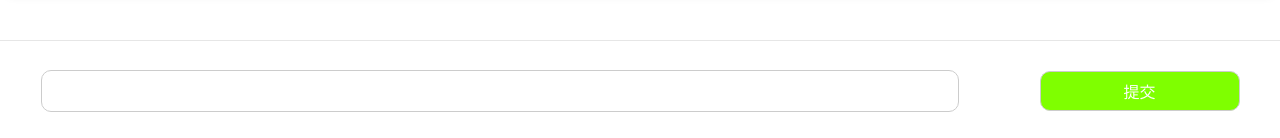
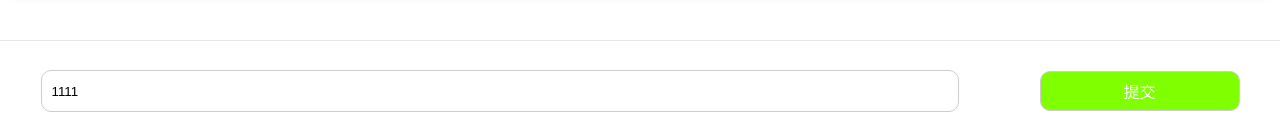
Before and after one commit to Michel-Yang/my-react-app, a React (Create React App) app: page / in a window 1280 px wide. Shown: the part 659-797 px from the top of the page. Built offline with nearby package versions, Linux system fonts and the light colour scheme.

Commit message:
代码注释

```diff
--- a/src/comment/CmtList.js
+++ b/src/comment/CmtList.js
@@ -17,38 +17,41 @@ export default class CmtList extends React.Component{
                 {id:3,user:"赵六",content:"哈哈！123"},
                 {id:4,user:"时代",content:"哈哈！123"},
                 {id:5,user:"中国",content:"哈哈！123"}
-            ]
+            ],
+            text:'1111'
         }
     }
+   /*  获取表单输入值 */
     txtChange=(e)=>{
         let value=e.target.value;
         this.setState({
             text:value
         });
-
     }
 
     submit=()=>{
-
         var obj={
             id:6,
             user:"中国",
             content:""
         }
-
         obj.content=this.state.text;
 
         this.state.CommentList.push(obj)
-        this.render();
-
-        console.log(this.state.CommentList)
-
+        this.setState({
+            CommentList: this.state.CommentList
+        });
     }
     render(){
 
         return <div>
            <h1 className='title'>这是评论列表组件</h1>
+
+          {/*  渲染评论列表 */}
+
            { this.state.CommentList.map(item=><CmtItem {...item} key={item.id}></CmtItem>)}
+
+          {/*  表单提交 */}
 
            <div className='comment'>
                <input type="text" value={this.state.text} onChange={this.txtChange} ></input>
```
